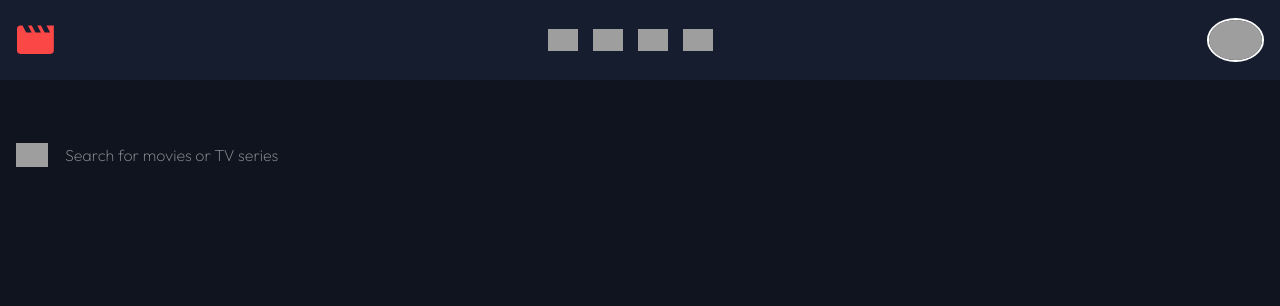
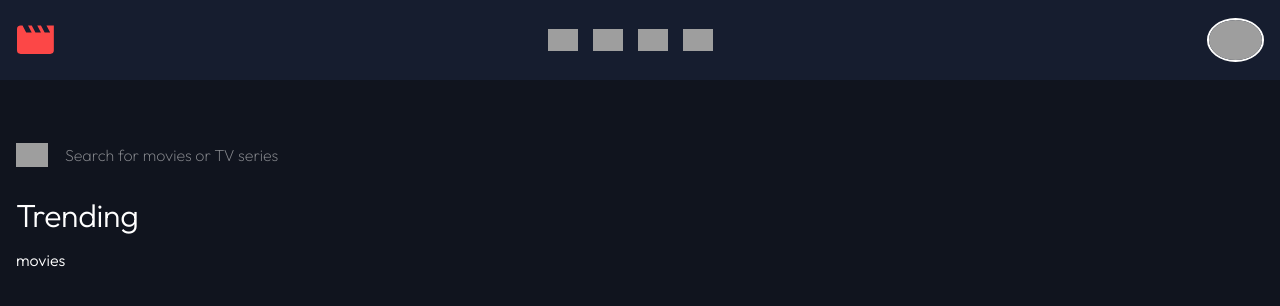
Before and after one commit to martinablazheska/entertainment-app, a React (Vite) app: page / in a window 1280 px wide. Shown: the top 306 px of the page. Built offline with nearby package versions, Linux system fonts and the light colour scheme; grey boxes are pictures that could not be loaded.

Commit message:
Changes to search input styles

```diff
--- a/src/components/Home/Home.tsx
+++ b/src/components/Home/Home.tsx
@@ -1,10 +1,13 @@
 import SearchBar from "../UI/SearchBar";
+import Trending from "./Trending";
+
 import classes from "./Home.module.scss";
 
 function Home() {
   return (
     <div className={classes.home}>
       <SearchBar placeholder="Search for movies or TV series" />
+      <Trending />
     </div>
   );
 }
--- /dev/null
+++ b/src/components/Home/Trending.module.scss
@@ -0,0 +1,10 @@
+.trending {
+  width: 100%;
+  margin-top: 25px;
+  h1 {
+    margin: 0;
+    margin-bottom: 15px;
+    font-weight: 300;
+    letter-spacing: -0.312px;
+  }
+}
--- /dev/null
+++ b/src/components/Home/Trending.tsx
@@ -0,0 +1,12 @@
+import classes from "./Trending.module.scss";
+
+function Trending() {
+  return (
+    <div className={classes.trending}>
+      <h1>Trending</h1>
+      <div>movies</div>
+    </div>
+  );
+}
+
+export default Trending;
--- a/src/components/UI/SearchBar.module.scss
+++ b/src/components/UI/SearchBar.module.scss
@@ -29,6 +29,7 @@
     &:focus {
       outline: none;
       border-bottom: 0.8px solid var(--pure-white);
+      caret-color: var(--red);
     }
   }
 }
```
Also changed, not shown: src/components/UI/ThumbnailCard.tsx (added, +7 -0 lines), src/components/UI/ThumbnailCard.module.scss (added).
